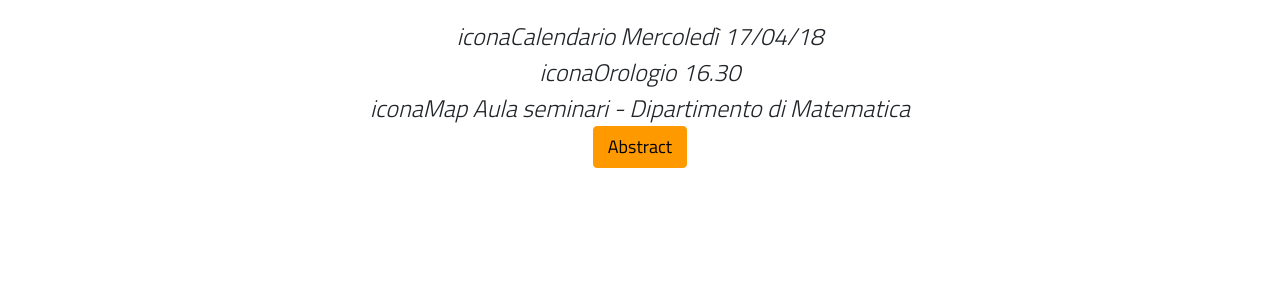
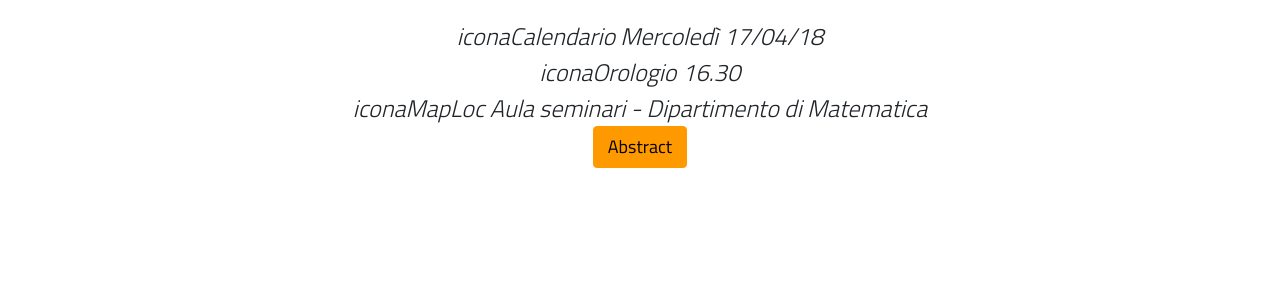
Before and after one commit to baby-geometri/baby-geometri.github.io, a Jekyll site: the page built from index.md, in a window 1280 px wide and 900 px high, scrolled down 1008 px. Shown: the part 170-459 px from the top of the window. Built offline with Jekyll 4.4.1, drawn with Linux system fonts in a browser that asks for light colours; nearby versions of some CDN libraries.

Commit message:
Update default.html

```diff
--- a/_layouts/default.html
+++ b/_layouts/default.html
@@ -80,7 +80,7 @@
 	<br>
    <i style="font-size:24px" class="fa">  iconaOrologio {{ site.data.content.whitepaper.time }} </i>
 	<br>
-   <i style="font-size:24px" class="fa"> iconaMap  {{ site.data.content.whitepaper.where }}  </i>
+   <i style="font-size:24px" class="fa"> iconaMapLoc  {{ site.data.content.whitepaper.where }}  </i>
 	<br>
 
   <button type="button" class="btn btn-warning" data-toggle="collapse" data-target="#abstract">
```
